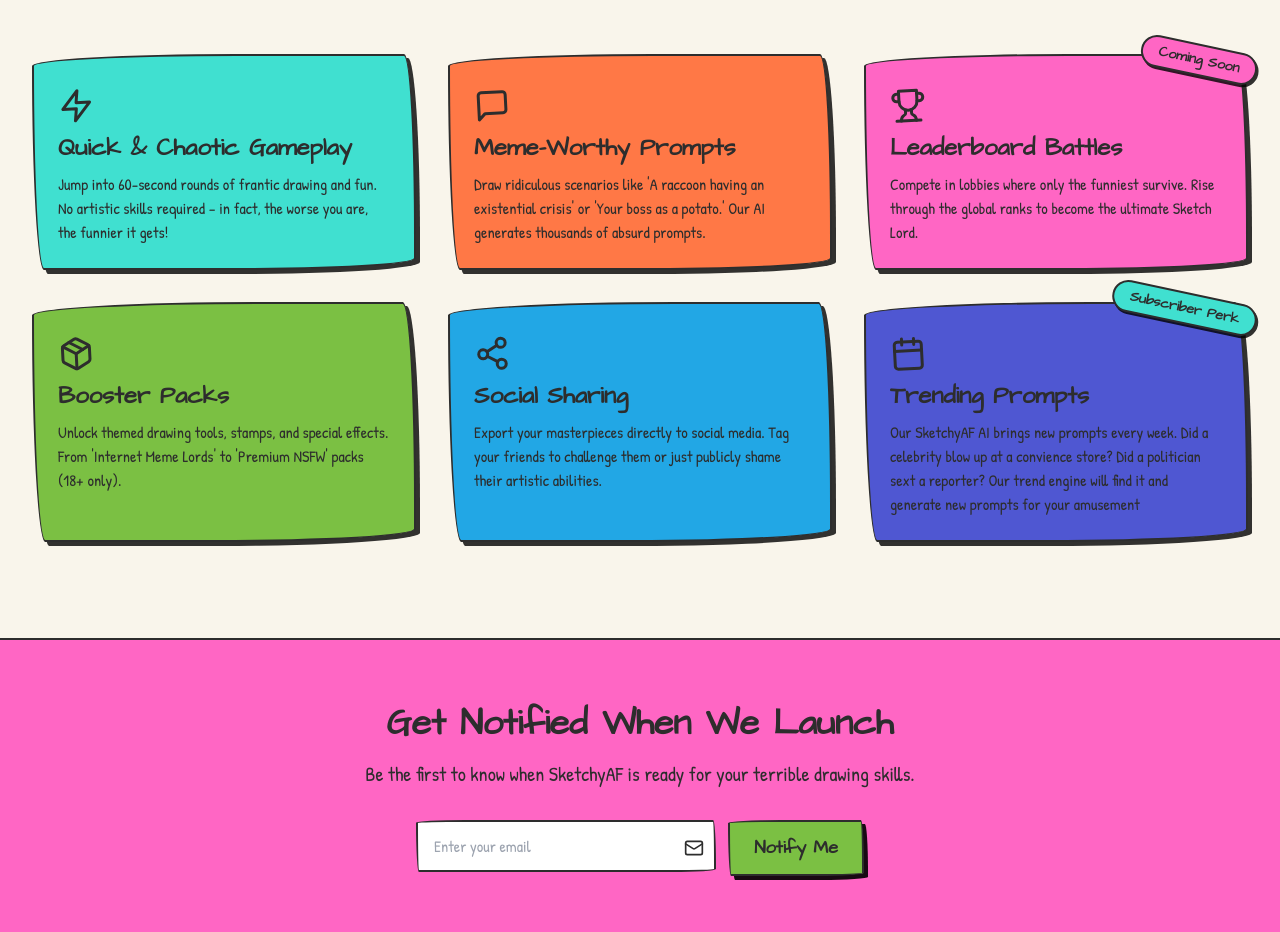
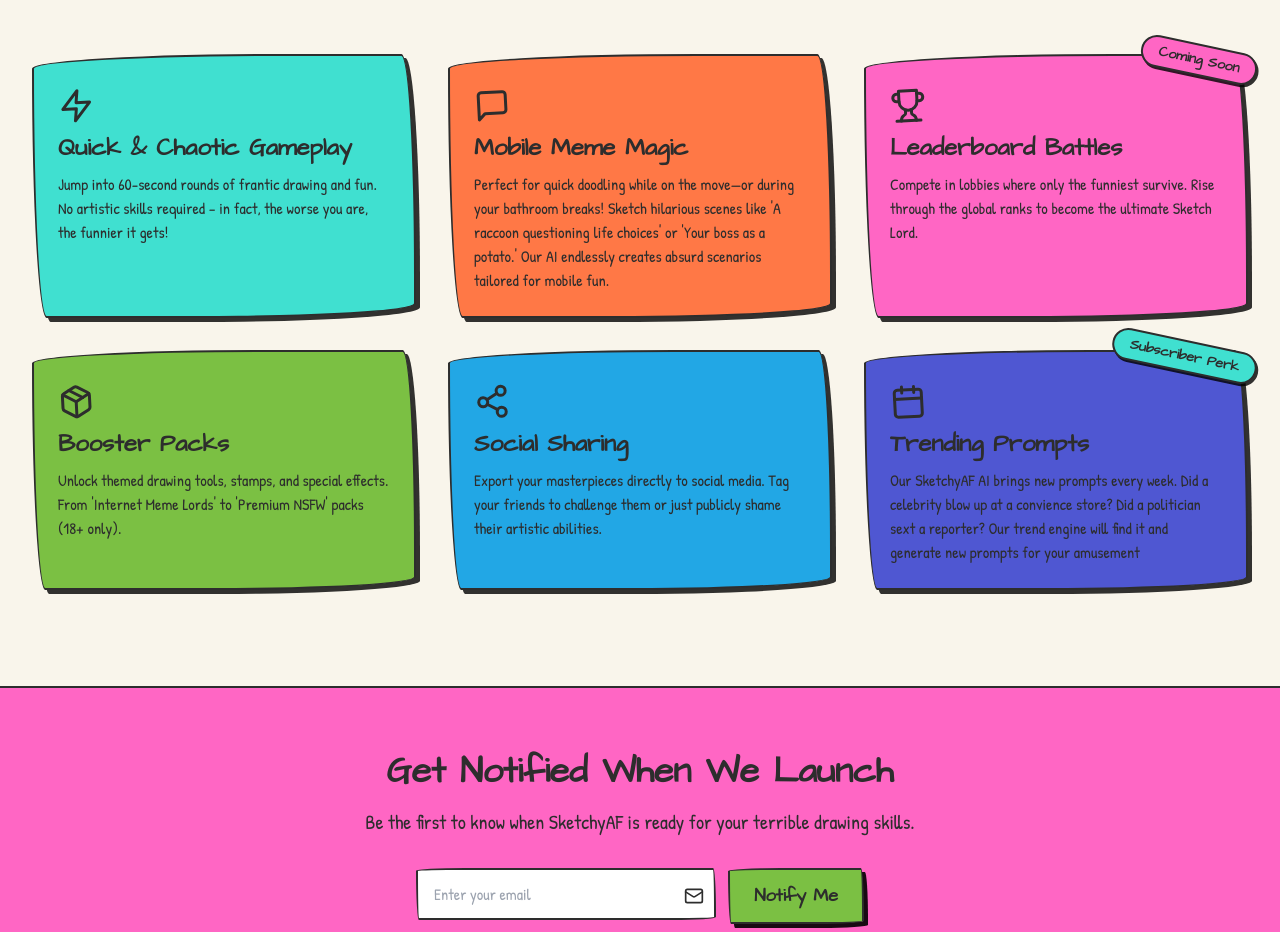
Before and after one commit to ruark-xyz/sketchyAF-app, a React (Vite) app: page / in a window 1280 px wide. Shown: the part 1060-1992 px from the top of the page. Built offline with nearby package versions, Linux system fonts and the light colour scheme.

Commit message:
Updated mockData.ts

```diff
--- a/src/data/mockData.ts
+++ b/src/data/mockData.ts
@@ -15,8 +15,8 @@ export const gameFeatures: FeatureCard[] = [
     color: "#FF3366"
   },
   {
-    title: "Meme-Worthy Prompts",
-    description: "Draw ridiculous scenarios like 'A raccoon having an existential crisis' or 'Your boss as a potato.' Our AI generates thousands of absurd prompts.",
+    title: "Mobile Meme Magic",
+    description: "Perfect for quick doodling while on the move—or during your bathroom breaks! Sketch hilarious scenes like 'A raccoon questioning life choices' or 'Your boss as a potato.' Our AI endlessly creates absurd scenarios tailored for mobile fun.",
     icon: "MessageSquare",
     color: "#33CCFF"
   },
```
